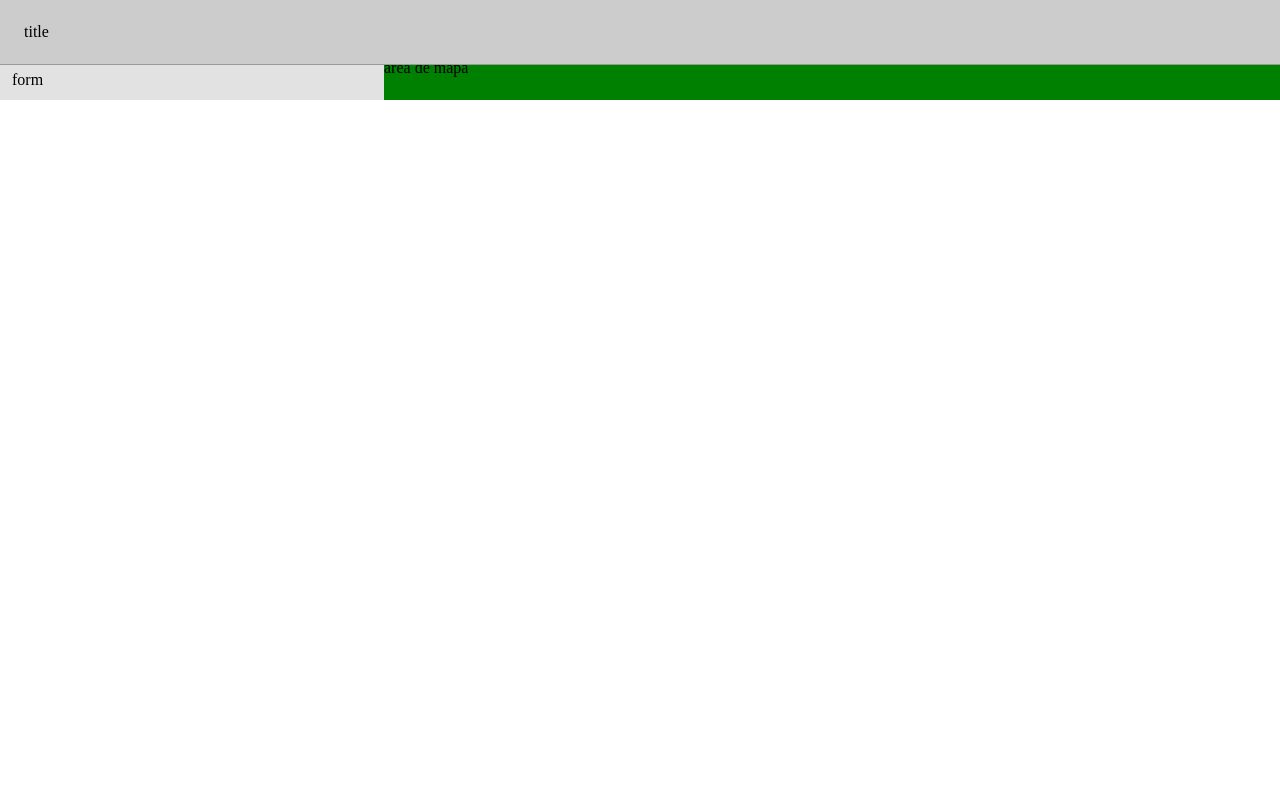
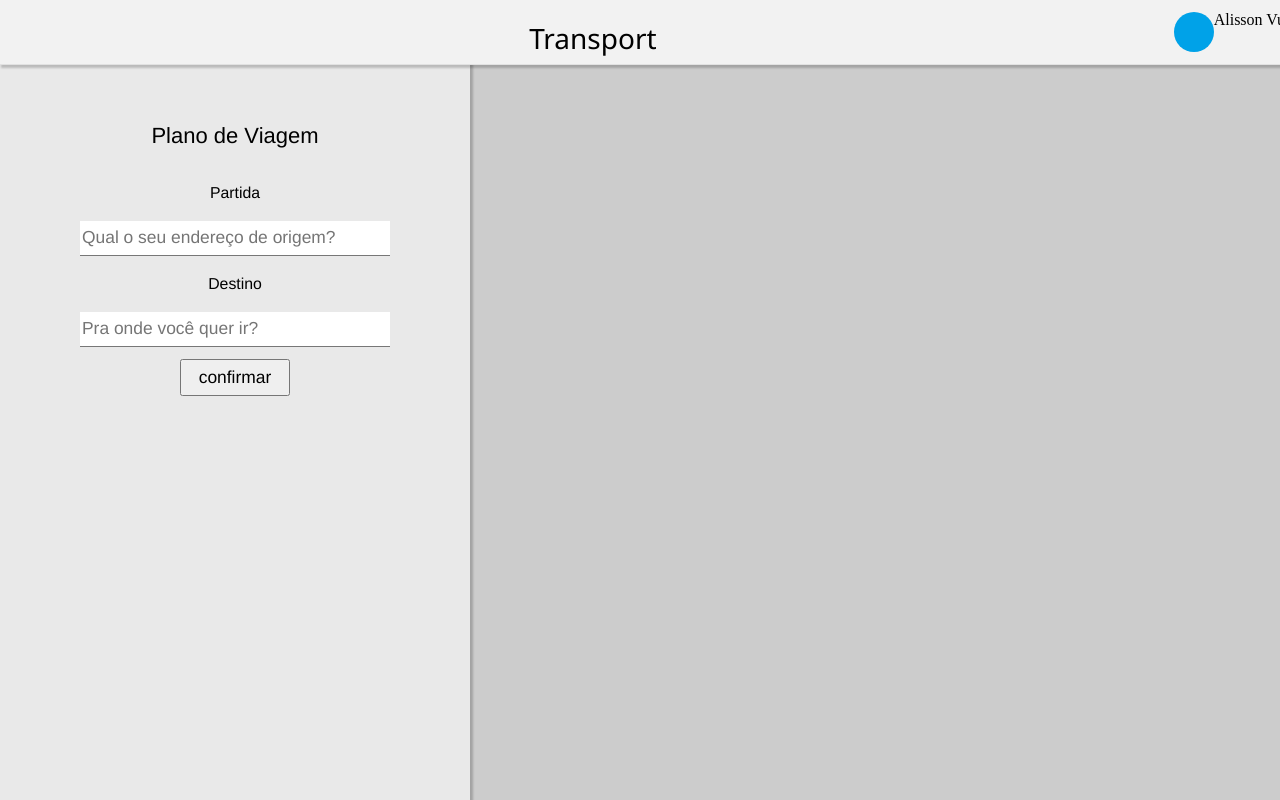
Before and after one commit to perfildojhon/Transport, a PHP site: page / in a window 1280 px wide. Run offline with PHP 8.4, Linux system fonts and the light colour scheme.

Commit message:
Implementação de CSS

```diff
--- a/index.html
+++ b/index.html
@@ -11,20 +11,47 @@
   <body>
     <header>
       <div class="headline">
-        <div class="heading">
-          title
+        <div class="banner">
+          <div class="brand">
+            <h1>Transport</h1>
+          </div>
+          <div class="user-content">
+            <img id="profile-picture" src="profile.jpg" alt="profile picture" width="40" height="40">
+            <h2 id="username">Alisson Vue</h2>
+          </div>
         </div>
       </div>
     </header>
     <main>
-      <aside class="user-trip-conditions">
-        <div class="user-conditions-definitions">
-          form
-        </div>
-      </aside>
-      <div class="map">
-        área de mapa
-      </div>
+      <article class="content">
+        <aside class="trip-details-planner">
+          <div class="trip-details-conditions">
+            <div class="trip-conditions">
+              <div class="label-placing">
+                <h1 class="label">Plano de Viagem</h1>
+              </div>
+              <div class="search">
+
+                <form class="travel-plan-letter" action="index.html" method="post">
+
+                  <label for="trip-start-condition">Partida</label>
+                  <input id="trip-start-condition" type="search" name="search" placeholder="Qual o seu endereço de origem?">
+
+                  <label for="trip-arrival-condition">Destino</label>
+                  <input id="trip-arrival-condition" type="search" name="search" placeholder="Pra onde você quer ir?" >
+
+                  <input id="submit-trip" type="submit" name="search" value="confirmar">
+                </form>
+              </div>
+            </div>
+          </div>
+        </aside>
+        <section class="placeholder-map-area">
+          <div class="map-placer">
+
+          </div>
+        </section>
+      </article>
     </main>
   </body>
 </html>
--- a/source/css/general.css
+++ b/source/css/general.css
@@ -1,55 +1,168 @@
+* {
+
+  font-family: "Helvetica", "Courier New", monospace;
+  font-size: 1.1em;
+}
+
 body {
-  background:
+
+  background: #ccc;
+}
+
+main {
+
+  height: 100%;
 }
 
 header {
   height: 60px;
+  z-index: 4;
 }
 
 div.headline {
   position: fixed;
   top: 0;
+  left: 0;
   right: 0;
-  left: 0;
-}
-div.heading {
-  border-bottom: 1px solid #999;
-  padding: 24px;
-  background: #ccc;
+  background: #f2f2f2;
+  border-bottom: 1px solid #e1e1e1;
+  box-shadow: 2px 2px 2px 1px rgba(0, 0, 0, 0.2);
 }
 
-main {
+div.banner {
+
   display: flex;
+  align-items: flex-end;
+  text-align: center;
   flex-flow: row;
-  flex-wrap: wrap;
-  box-sizing: content-box;
-  background: #f2f2f2;
+  z-index: 4;
   width: 100%;
+  padding: 12px;
+  user-select: none;
+}
+
+div.brand {
+
+  width: 60vw;
+  margin-left: auto;
+  margin-right: auto;
+}
+
+div.brand h1 {
+
+  font-family: "Segoe UI";
+  font-weight: 500;
+  font-size: 28px;
+}
+
+div.user-content {
+
+  display: flex;
+}
+
+img#profile-picture {
+
+  border-radius: 25px;
+}
+
+article.content {
+
+  /* background: #004F16; */
+  margin-left: auto;
+  margin-right: auto;
+  padding: 6px;
   height: 100%;
 }
 
-aside.user-trip-conditions {
-  width: 30%;
-  height: 100%;
-  min-width: 320px;
+aside.trip-details-planner {
+
+  position: absolute;
+  top: 0;
+  left: 0;
+  right: 0;
+  bottom: 0;
+  z-index: -1;
 }
 
-div.user-conditions-definitions {
-  background: #E2E2E2;
-  border-right: #CCC;
-  padding: 12px;
+
+div.trip-details-conditions {
+
+  width: 30vw;
+  min-width: 470px;
+  z-index: 0;
+  height: 100%;
+  font-size: .9em;
+  background: #e9e9e9;
+  text-align: center;
+  align-items: center;
 }
 
-div.map {
-  background: green;
-  width: 60%;
-  flex-grow: 1;
+div.trip-conditions {
+  padding-top: 6em;
 }
 
-/** Media Query and Screens **/
+div.headline, div.trip-details-conditions {
 
-@media only screen and (max-width: 600px)  {
-  aside.user-trip-conditions {
-    width: 100%;
+  box-shadow: 2px 2px 2px 1px rgba(0, 0, 0, 0.2);
+}
+
+div.search {
+
+  height: 250px;
+  margin-left: auto;
+  margin-right: auto;
+}
+
+div.label-placing {
+
+  text-align: center;
+  padding: 12px 0;
+  margin-left: auto;
+  margin-right: auto;
+}
+
+div.label-placing h1.label {
+
+  font-family: "Helvetica", "Courier New", monospace;
+  padding: 6px;
+  margin: 12px;
+  font-size: 22px;
+}
+
+form.travel-plan-letter {
+  display: inline-grid;
+  flex-wrap: wrap;
+  grid-gap: 12px;
+}
+
+section.placeholder-map-area {
+}
+
+form.travel-plan-letter label {
+  padding: 8px;
+}
+
+form.travel-plan-letter  input {
+  width: 310px;
+}
+
+input#trip-arrival-condition, input#trip-start-condition {
+
+  border: none;
+  border-bottom: 1px solid #777;
+  height: 35px;
+}
+
+input#submit-trip {
+  width: 110px;
+  margin: auto;
+  padding: 6px;
+}
+
+@media only screen and (max-width: 750px) {
+
+  div.trip-details-conditions {
+
+    width: auto;
   }
 }
```
Also changed, not shown: profile.jpg (added).
